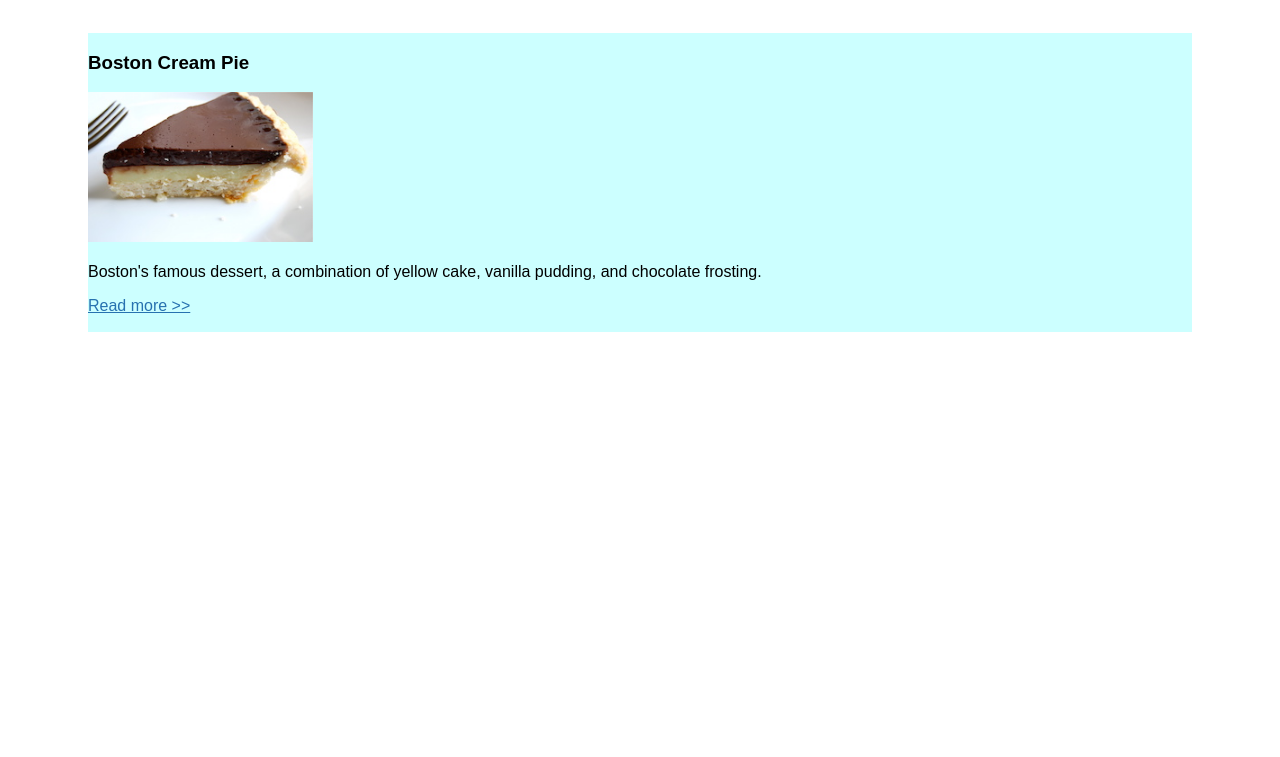
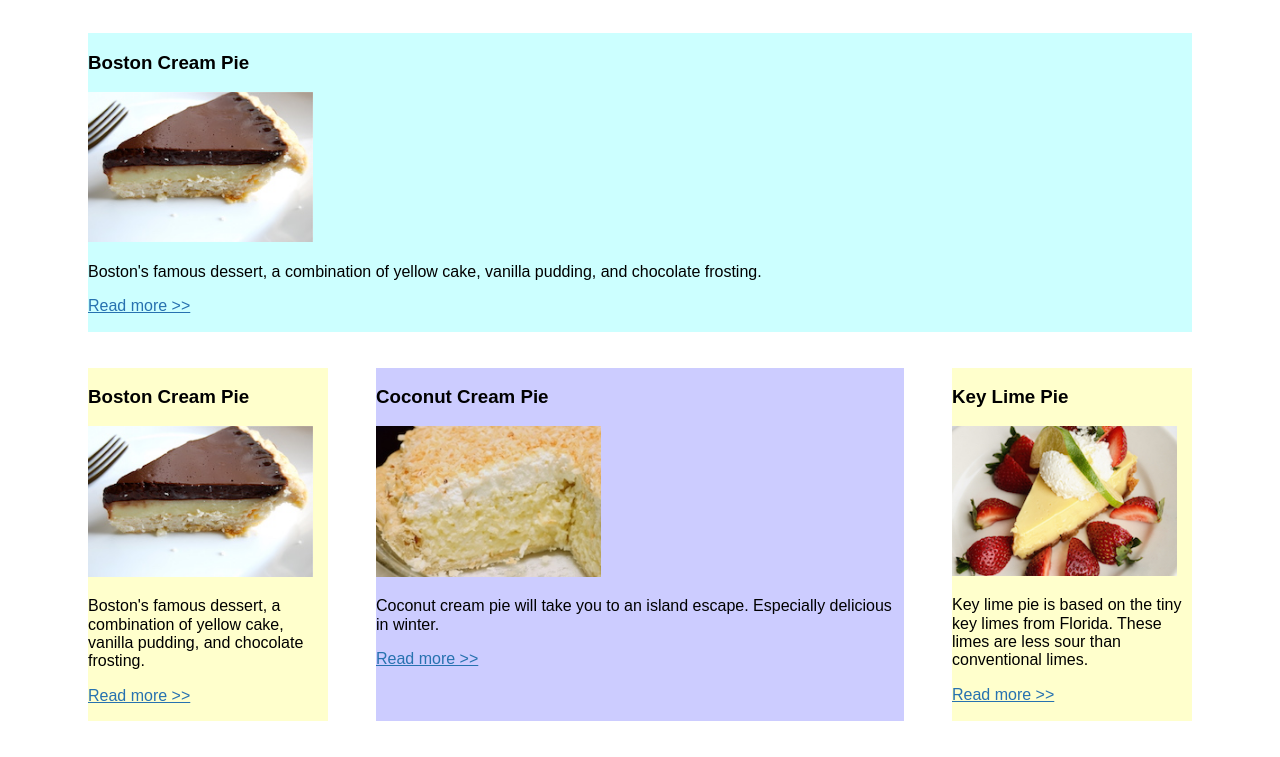
Before and after one commit to alanbedoya/notes, a plain HTML site: page fem-layout-master/day-1-flexbox/3-flexbox-grid/begin/flexbox.html in a window 1280 px wide. Shown: the part 1098-1855 px from the top of the page. Before the commit the page ends 1466 px from the top, so only its background shows below. Drawn offline with Linux system fonts and the light colour scheme.

Commit message:
Continued working on flex grid. Right now I'm adjusting the order in row 5.

```diff
--- a/fem-layout-master/day-1-flexbox/3-flexbox-grid/begin/flexbox.html
+++ b/fem-layout-master/day-1-flexbox/3-flexbox-grid/begin/flexbox.html
@@ -76,6 +76,26 @@
 			    <p><a href="http://www.foodnetwork.com/recipes/boston-cream-pie-recipe0-1908702">Read more &gt;&gt;</a></p>
 			</article>
 		</div>
+		<!-- row 5: 1-2-1 individual boxes -->
+		<div class='row'>
+			<article class='col-1-2'>
+				<h3>Boston Cream Pie</h3>
+			    <img src="img/boston-cream.jpg" alt="Boston creme pie.">
+			    <p>Boston's famous dessert, a combination of yellow cake, vanilla pudding, and chocolate frosting.</p>
+			    <p><a href="http://www.foodnetwork.com/recipes/boston-cream-pie-recipe0-1908702">Read more &gt;&gt;</a></p>
+			</article>
+			<article class='col-2 order'>
+		    	<h3>Coconut Cream Pie</h3>
+		    	<img src="img/coconut-cream.jpg" alt="Coconut cream pie.">
+		    	<p>Coconut cream pie will take you to an island escape. Especially delicious in winter.</p>
+		    	<p><a href="https://www.favfamilyrecipes.com/coconut-cream-pie-2/">Read more &gt;&gt;</a></p>
+		    </article>
+		    <article class='col-1-2'>
+		    	<h3>Key Lime Pie</h3>
+		    	<img src="img/keylime-pie.jpg" alt="Key lime pie.">
+		    	<p>Key lime pie is based on the tiny key limes from Florida. These limes are less sour than conventional limes. </p>
+		    	<p><a href="https://www.epicurious.com/recipes/food/views/key-lime-pie-108125" target="_blank">Read more &gt;&gt;</a></p>
+		    </article>
 	</div>
 </body>
 </html>
```
